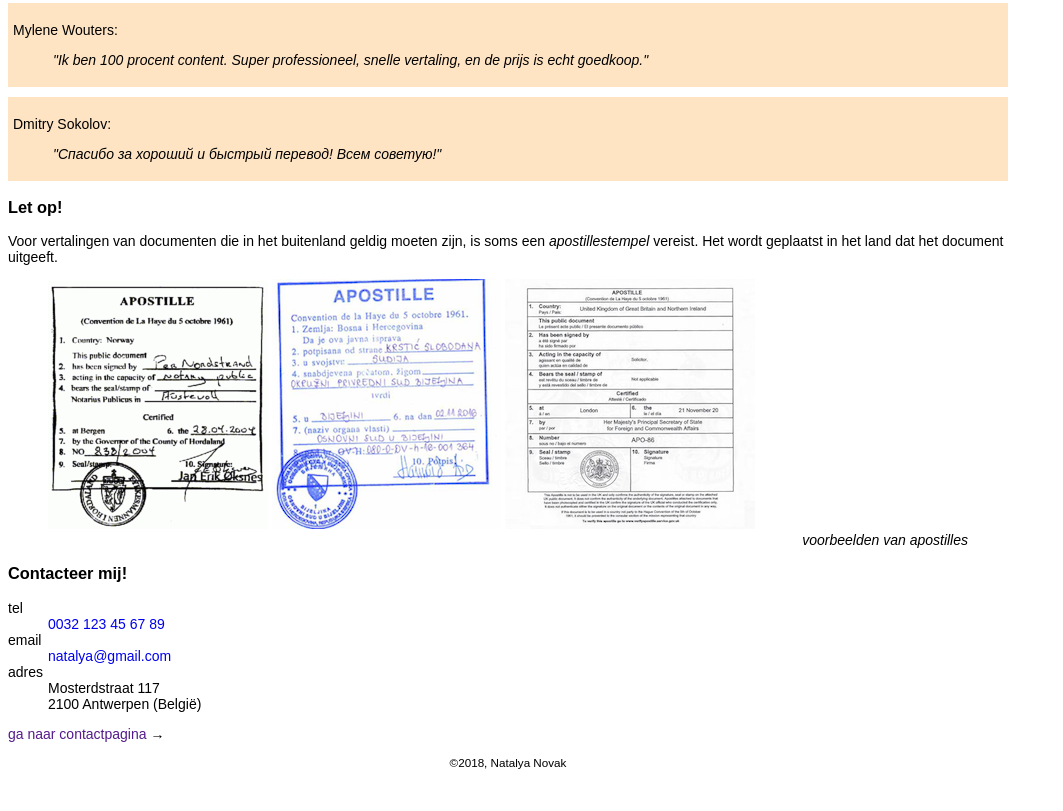
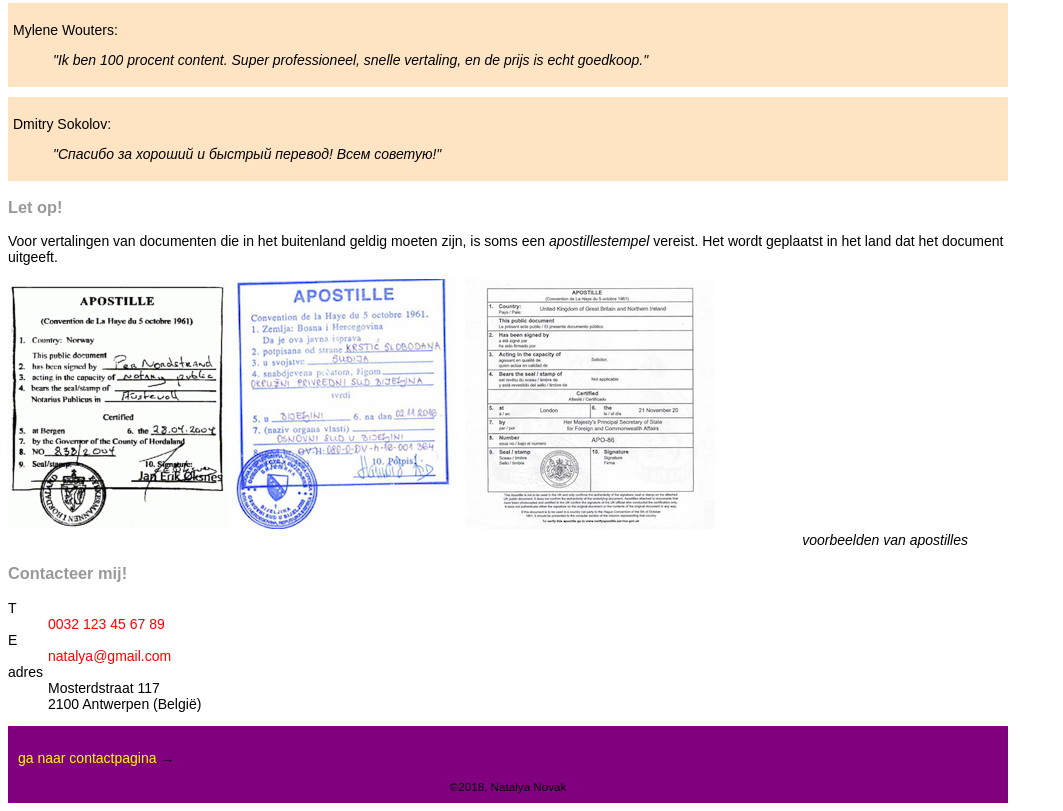
Before and after one commit to samy-sah/BWD-portfolio-samysah, a plain HTML site: page les06/index.html in a window 1280 px wide. Shown: the part 876-1687 px from the top of the page, without its empty margins (0-1063 px from the left). Before the commit the page ends 1653 px from the top, so only its background shows below. Drawn offline with Linux system fonts and the light colour scheme.

Commit message:
les06 afgewerkt

```diff
--- a/les06/css/styles.css
+++ b/les06/css/styles.css
@@ -81,3 +81,28 @@ a:focus{
 .geenstijl{
 	list-style: none;
 }
+main a{
+	color: red;
+}
+footer{
+	background-color: purple;
+	padding: 10px;
+}
+a:hover{
+	color: yellow;
+}
+footer a{
+	color: yellow;
+}
+h3{
+	color: #999;
+}
+figure{
+	margin-left: 0px;
+}
+p.tekst{
+	display: none;
+}
+li{
+	list-style-type: lower-alpha;
+}
--- a/les06/index.html
+++ b/les06/index.html
@@ -6,16 +6,19 @@
 	<link rel="stylesheet" href="css/styles.css">
 </head>
 <body>
+<header>
 	<ul id="langmenu">
 		<li><a href="" class="active">NL</a></li>
 		<li><a href="">RU</a></li>
 	</ul>
+</header>
 	<h1>Natalya Novak</h1>
 	<ul id="mainmenu">
 		<li><a href="" class="active">Over mij</a></li>
 		<li><a href="">Praktisch</a></li>
 		<li><a href="">Contact</a></li>
 	</ul>
+<main>
 	<h2>Over mij</h2>
 	<p>
 		<img src="images/natalya.jpg" alt="profielfoto" id="profile-photo">
@@ -75,15 +78,18 @@
 
 	<h3>Contacteer mij!</h3>
 	<dl>
-		<dt>tel</dt>
+		<dt>T</dt>
 		<dd><a href="tel:0032123456789">0032 123 45 67 89</a></dd>
-		<dt>email</dt>
+		<dt>E</dt>
 		<dd><a href="mailto:natalya@gmail.com">natalya@gmail.com</a></dd>
 		<dt>adres</dt>
 		<dd>Mosterdstraat 117</dd>
 		<dd>2100 Antwerpen (België)</dd>
 	</dl>
+</main>
+<footer>
 	<p><a href="">ga naar contactpagina</a> →</p>
 	<small>&copy;2018, Natalya Novak</small>
+</footer>
 </body>
 </html>
```
